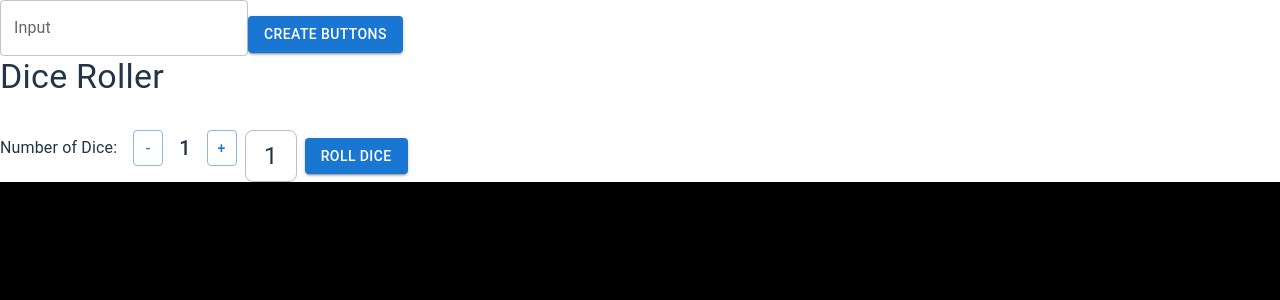
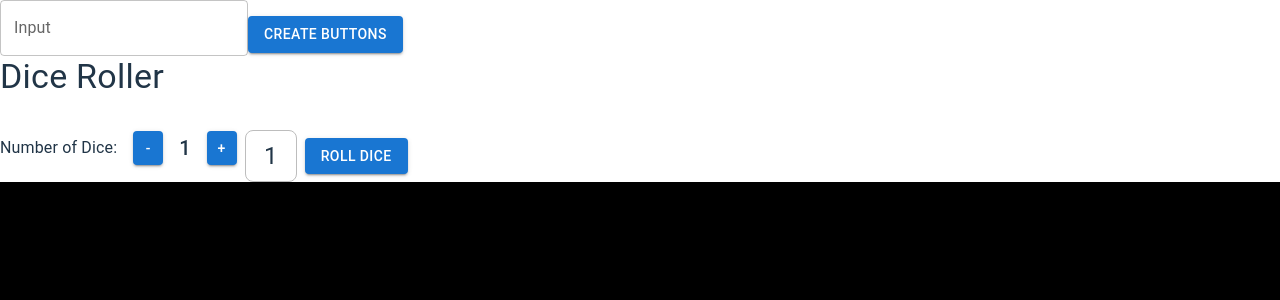
Before and after one commit to pporschen/gamecam, a React (Vite) app: page / in a window 1280 px wide. Shown: the top 300 px of the page. Built offline with nearby package versions, Linux system fonts and the light colour scheme.

Commit message:
feat: update DiceSection to use GenericButton for dice controls

```diff
--- a/src/components/Buttons/GenericButton.tsx
+++ b/src/components/Buttons/GenericButton.tsx
@@ -1,9 +1,11 @@
 import { Button } from '@mui/material';
 import type { ButtonProps } from './types';
 
-const GenericButton = ({ label, ...props }: ButtonProps) => {
+const GenericButton = ({ label, sx, ...props }: ButtonProps) => {
+  const styles = sx || { mt: 2 };
+
   return (
-    <Button variant="contained" color="primary" sx={{ mt: 2 }} {...props}>
+    <Button variant="contained" color="primary" sx={styles} {...props}>
       {label}
     </Button>
   );
--- a/src/components/DiceSection.tsx
+++ b/src/components/DiceSection.tsx
@@ -33,23 +33,20 @@ const DiceSection = () => {
         <Typography variant="body1" mr={2}>
           Number of Dice:
         </Typography>
-        <Button
-          variant="outlined"
+        <GenericButton
           onClick={handleDiceDecrease}
           sx={{ minWidth: '30px', padding: '5px' }}
-        >
-          -
-        </Button>
+          label="-"
+        />
         <Typography variant="h6" mx={2}>
           {numOfDice}
         </Typography>
-        <Button
-          variant="outlined"
+        <GenericButton
           onClick={handleDiceIncrease}
           sx={{ minWidth: '30px', padding: '5px' }}
-        >
-          +
-        </Button>
+          label="+"
+        />
+
         <Box display="flex" justifyContent="center" mt={2}>
           {dice.map((value, index) => (
             <Box
```
